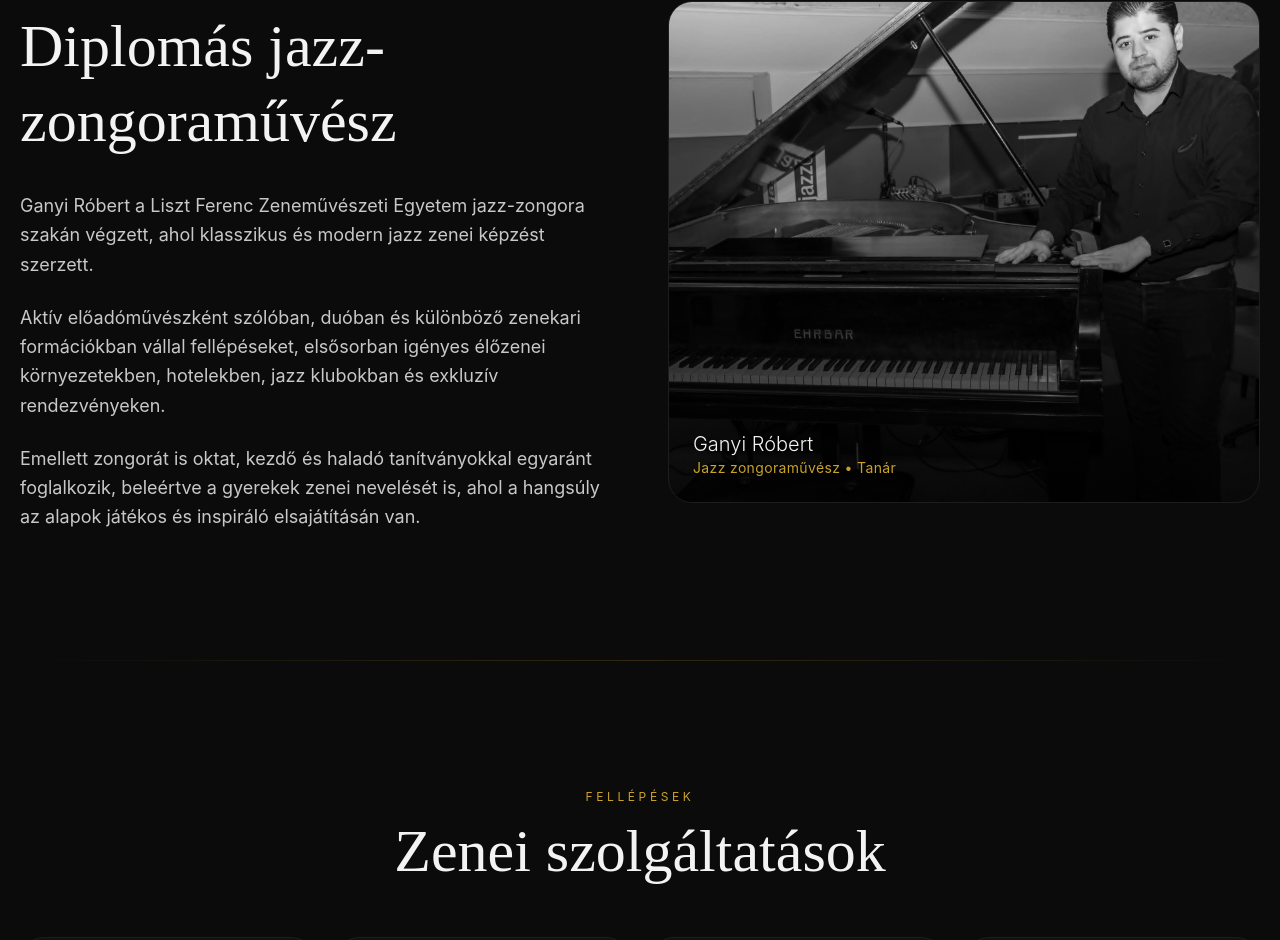
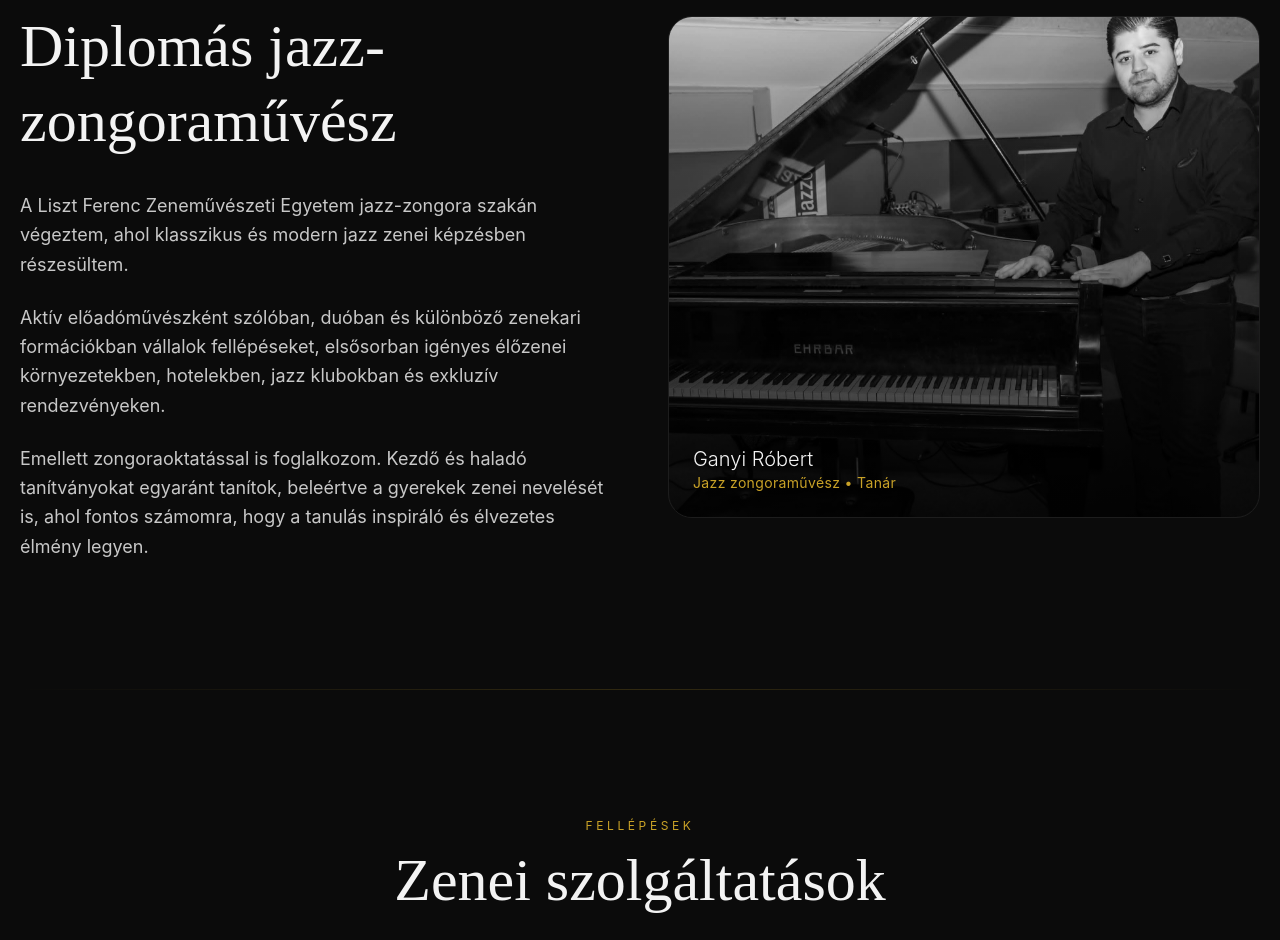
Before and after one commit to rigogyorgyjanos/robi-ganyi, a React (Vite) app: page / in a window 1280 px wide. Shown: the part 956-1896 px from the top of the page. Built offline with nearby package versions, Linux system fonts and the light colour scheme.

Commit message:
dont even know

```diff
--- a/src/components/About.tsx
+++ b/src/components/About.tsx
@@ -16,20 +16,20 @@ export default function About() {
 
                     <div className="space-y-6 text-[#c8c8c8] leading-relaxed text-lg">
                         <p>
-                            Ganyi Róbert a Liszt Ferenc Zeneművészeti Egyetem jazz-zongora szakán végzett,
-                            ahol klasszikus és modern jazz zenei képzést szerzett.
+                            A Liszt Ferenc Zeneművészeti Egyetem jazz-zongora szakán végeztem,
+                            ahol klasszikus és modern jazz zenei képzésben részesültem.
                         </p>
 
                         <p>
-                            Aktív előadóművészként szólóban, duóban és különböző zenekari formációkban
-                            vállal fellépéseket, elsősorban igényes élőzenei környezetekben, hotelekben,
-                            jazz klubokban és exkluzív rendezvényeken.
+                            Aktív előadóművészként szólóban, duóban és különböző zenekari
+                            formációkban vállalok fellépéseket, elsősorban igényes élőzenei
+                            környezetekben, hotelekben, jazz klubokban és exkluzív rendezvényeken.
                         </p>
 
                         <p>
-                            Emellett zongorát is oktat, kezdő és haladó tanítványokkal egyaránt foglalkozik,
-                            beleértve a gyerekek zenei nevelését is, ahol a hangsúly az alapok játékos és
-                            inspiráló elsajátításán van.
+                            Emellett zongoraoktatással is foglalkozom. Kezdő és haladó
+                            tanítványokat egyaránt tanítok, beleértve a gyerekek zenei nevelését is,
+                            ahol fontos számomra, hogy a tanulás inspiráló és élvezetes élmény legyen.
                         </p>
                     </div>
                 </div>
--- a/src/components/Hero.tsx
+++ b/src/components/Hero.tsx
@@ -36,7 +36,7 @@ export default function Hero() {
                     </a>
 
                     <a
-                        href="https://m.me/"
+                        href="https://m.me/robi.ganyi"
                         target="_blank"
                         rel="noreferrer"
                         className="w-full sm:w-auto px-8 py-4 rounded-full border border-[#C9A227]"
--- a/src/components/Navbar.tsx
+++ b/src/components/Navbar.tsx
@@ -100,7 +100,7 @@ export default function Navbar() {
                             </a>
 
                             <a
-                                href="https://m.me/"
+                                href="https://m.me/robi.ganyi"
                                 target="_blank"
                                 rel="noreferrer"
                                 className="flex-1 flex items-center justify-center gap-2 border border-[#C9A227] text-white py-4 rounded-2xl"
--- a/src/components/Teacher.tsx
+++ b/src/components/Teacher.tsx
@@ -38,7 +38,7 @@ export default function Teacher() {
                 </div>
 
                 {/* IMAGE */}
-                <div className="relative rounded-3xl overflow-hidden border border-[#1d1d1d] h-[320px] md:h-auto">
+                <div className="relative rounded-3xl overflow-hidden border border-[#1d1d1d] h-80 md:h-auto">
                     <img
                         src="/teaching.jpg"
                         alt="Piano teaching"
```
